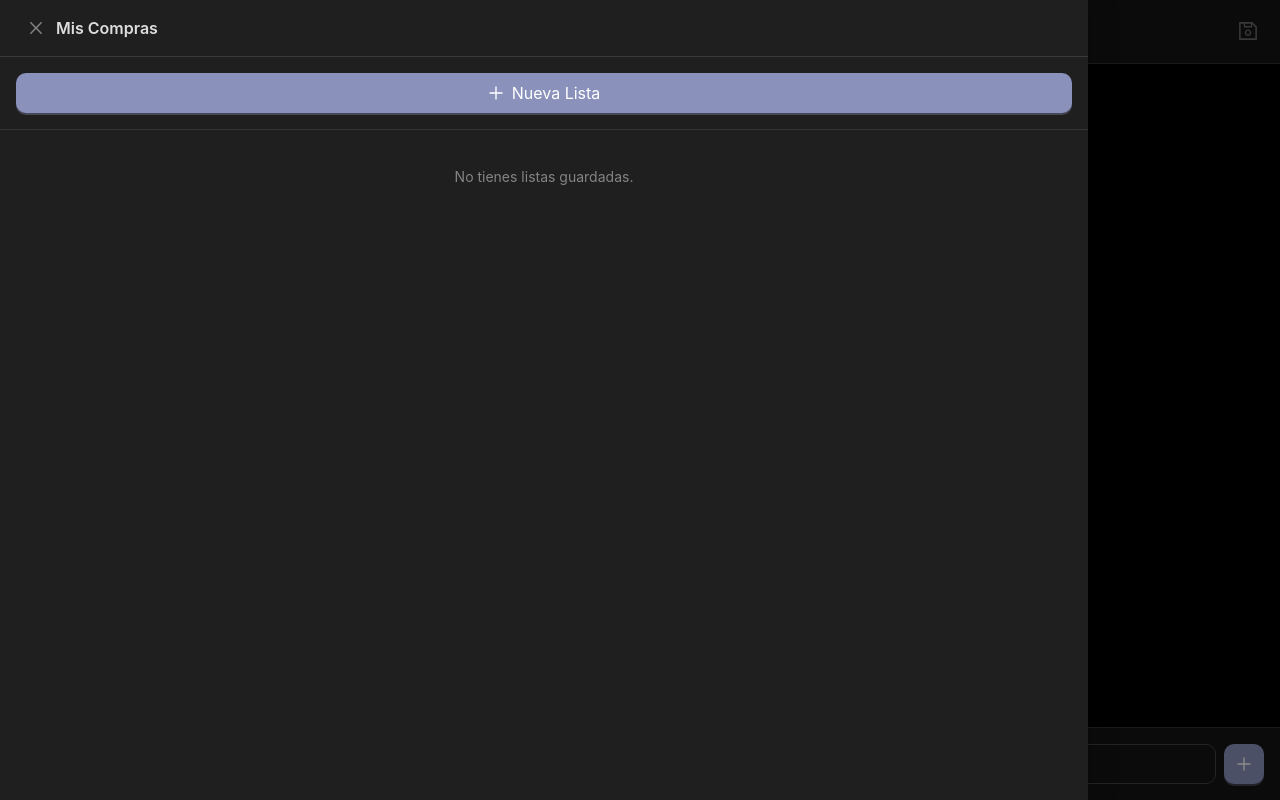
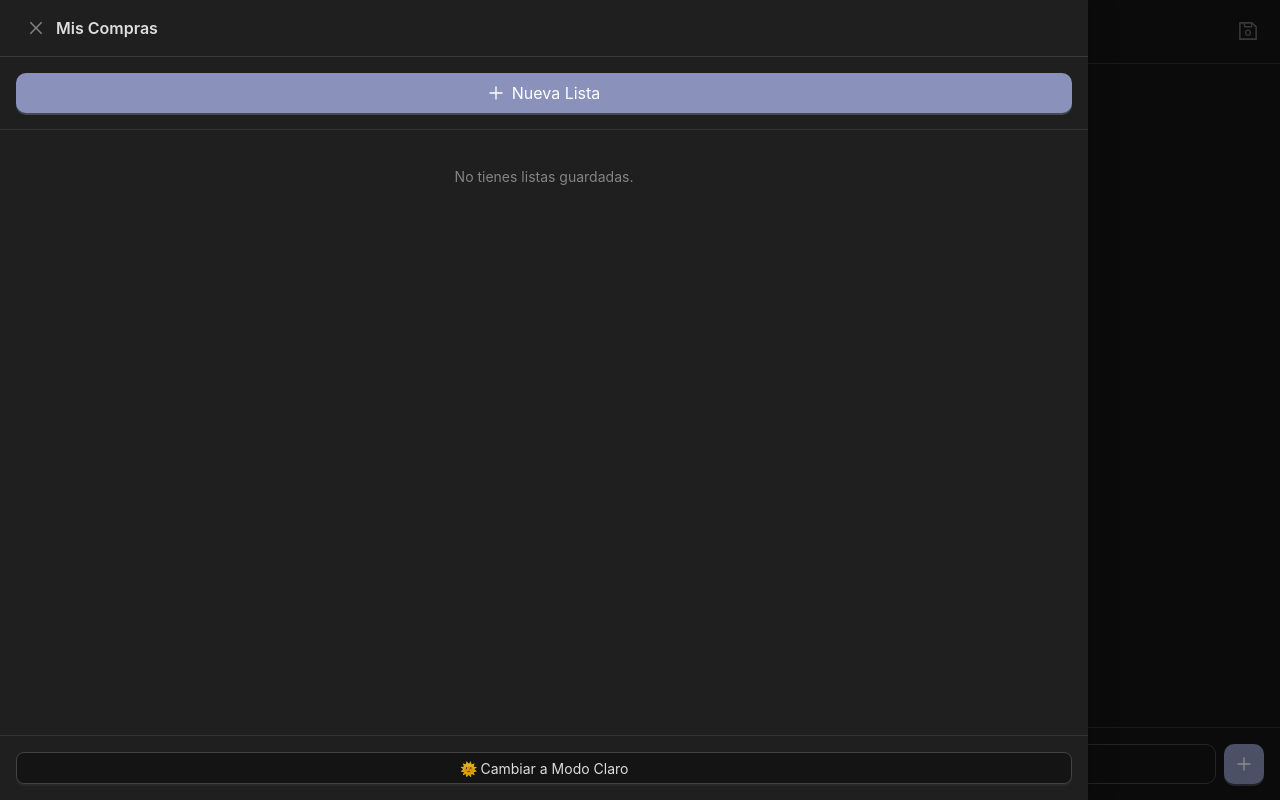
Before and after one commit to FranQuarnolo/shopListing, a React (Vite) app: page / in a window 1280 px wide. Both pictures are taken after a click on the button 32 px from the left and 31 px from the top of the page. Built offline with nearby package versions, Linux system fonts and the light colour scheme.

Commit message:
feat: Add main application component and history drawer for managing shopping lists and themes.

```diff
--- a/src/App.tsx
+++ b/src/App.tsx
@@ -26,6 +26,18 @@ function App() {
 
     const [drawerOpen, setDrawerOpen] = useState(false);
     const [saveModalOpen, setSaveModalOpen] = useState(false);
+    const [isDarkMode, setIsDarkMode] = useState(() => {
+        const saved = localStorage.getItem('shopListing_theme');
+        return saved ? saved === 'dark' : true;
+    });
+
+    const toggleTheme = () => {
+        setIsDarkMode((prev) => {
+            const newMode = !prev;
+            localStorage.setItem('shopListing_theme', newMode ? 'dark' : 'light');
+            return newMode;
+        });
+    };
 
     // Calculate estimated total if we had prices, but for now just 0 or sum of items if we added price field.
     // Since we didn't add price to items yet, default total is 0.
@@ -43,31 +55,31 @@ function App() {
     return (
         <ConfigProvider
             theme={{
-                algorithm: theme.darkAlgorithm,
+                algorithm: isDarkMode ? theme.darkAlgorithm : theme.defaultAlgorithm,
                 token: {
                     colorPrimary: '#9FA8DA',
                     borderRadius: 8,
                 },
             }}
         >
-            <Layout style={{ height: '100%' }}>
+            <Layout style={{ height: '100%', background: isDarkMode ? '#141414' : '#f5f5f5' }}>
                 <Header
                     style={{
                         display: 'flex',
                         alignItems: 'center',
                         justifyContent: 'space-between',
                         padding: '0 16px',
-                        background: '#141414',
-                        borderBottom: '1px solid #303030',
+                        background: isDarkMode ? '#141414' : '#fff',
+                        borderBottom: isDarkMode ? '1px solid #303030' : '1px solid #e0e0e0',
                     }}
                 >
                     <Button
                         type="text"
                         icon={<MenuOutlined style={{ fontSize: '20px' }} />}
                         onClick={() => setDrawerOpen(true)}
-                        style={{ color: '#fff' }}
+                        style={{ color: isDarkMode ? '#fff' : '#000' }}
                     />
-                    <Title level={4} style={{ margin: 0, color: '#fff' }}>
+                    <Title level={4} style={{ margin: 0, color: isDarkMode ? '#fff' : '#000' }}>
                         Lista del Super
                     </Title>
                     <Button
@@ -75,7 +87,7 @@ function App() {
                         icon={<SaveOutlined style={{ fontSize: '20px' }} />}
                         onClick={() => setSaveModalOpen(true)}
                         disabled={currentList.length === 0}
-                        style={{ color: currentList.length > 0 ? '#9FA8DA' : '#666' }}
+                        style={{ color: currentList.length > 0 ? '#9FA8DA' : (isDarkMode ? '#666' : '#ccc') }}
                     />
                 </Header>
 
@@ -97,6 +109,8 @@ function App() {
                     onNewList={startNewList}
                     onDeleteList={deleteList}
                     onDuplicateList={duplicateList}
+                    isDarkMode={isDarkMode}
+                    onToggleTheme={toggleTheme}
                 />
 
                 <SaveListModal
--- a/src/components/HistoryDrawer.tsx
+++ b/src/components/HistoryDrawer.tsx
@@ -14,6 +14,8 @@ interface HistoryDrawerProps {
     onNewList: () => void;
     onDeleteList: (id: string) => void;
     onDuplicateList: (list: SavedList) => void;
+    isDarkMode: boolean;
+    onToggleTheme: () => void;
 }
 
 export const HistoryDrawer: React.FC<HistoryDrawerProps> = ({
@@ -23,6 +25,8 @@ export const HistoryDrawer: React.FC<HistoryDrawerProps> = ({
     onNewList,
     onDeleteList,
     onDuplicateList,
+    isDarkMode,
+    onToggleTheme,
 }) => {
     return (
         <Drawer
@@ -30,10 +34,10 @@ export const HistoryDrawer: React.FC<HistoryDrawerProps> = ({
             placement="left"
             onClose={onClose}
             open={open}
-            styles={{ body: { padding: 0 } }}
+            styles={{ body: { padding: 0, display: 'flex', flexDirection: 'column' } }}
             width="85%"
         >
-            <div style={{ padding: '16px', borderBottom: '1px solid #333' }}>
+            <div style={{ padding: '16px', borderBottom: isDarkMode ? '1px solid #333' : '1px solid #e0e0e0' }}>
                 <Button
                     type="primary"
                     block
@@ -48,7 +52,7 @@ export const HistoryDrawer: React.FC<HistoryDrawerProps> = ({
                 </Button>
             </div>
 
-            <div style={{ padding: '16px' }}>
+            <div style={{ padding: '16px', flex: 1, overflowY: 'auto' }}>
                 {history.length === 0 ? (
                     <Text type="secondary" style={{ display: 'block', textAlign: 'center', marginTop: '20px' }}>
                         No tienes listas guardadas.
@@ -72,8 +76,8 @@ export const HistoryDrawer: React.FC<HistoryDrawerProps> = ({
                             >
                                 <div style={{ marginBottom: '16px' }}>
                                     {list.items.map((item) => (
-                                        <div key={item.id} style={{ padding: '4px 0', borderBottom: '1px solid #303030' }}>
-                                            <Text style={{ color: item.purchased ? '#ffffff4d' : '#fff' }}>
+                                        <div key={item.id} style={{ padding: '4px 0', borderBottom: isDarkMode ? '1px solid #303030' : '1px solid #f0f0f0' }}>
+                                            <Text style={{ color: item.purchased ? (isDarkMode ? '#ffffff4d' : '#0000004d') : (isDarkMode ? '#fff' : '#000') }}>
                                                 {item.name}
                                             </Text>
                                         </div>
@@ -110,6 +114,15 @@ export const HistoryDrawer: React.FC<HistoryDrawerProps> = ({
                     </Collapse>
                 )}
             </div>
+
+            <div style={{ padding: '16px', borderTop: isDarkMode ? '1px solid #333' : '1px solid #e0e0e0', textAlign: 'center' }}>
+                <Button
+                    onClick={onToggleTheme}
+                    style={{ width: '100%' }}
+                >
+                    {isDarkMode ? '🌞 Cambiar a Modo Claro' : '🌙 Cambiar a Modo Oscuro'}
+                </Button>
+            </div>
         </Drawer>
     );
 };
```
